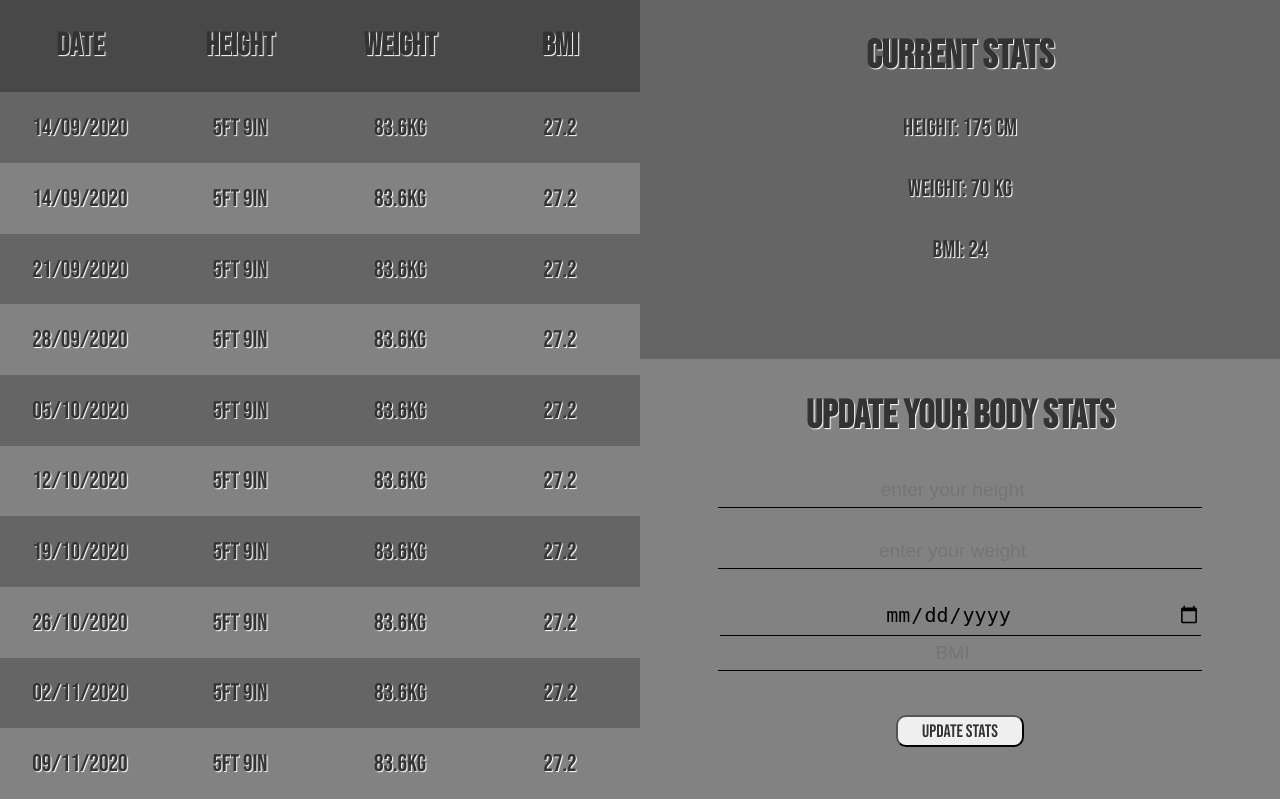
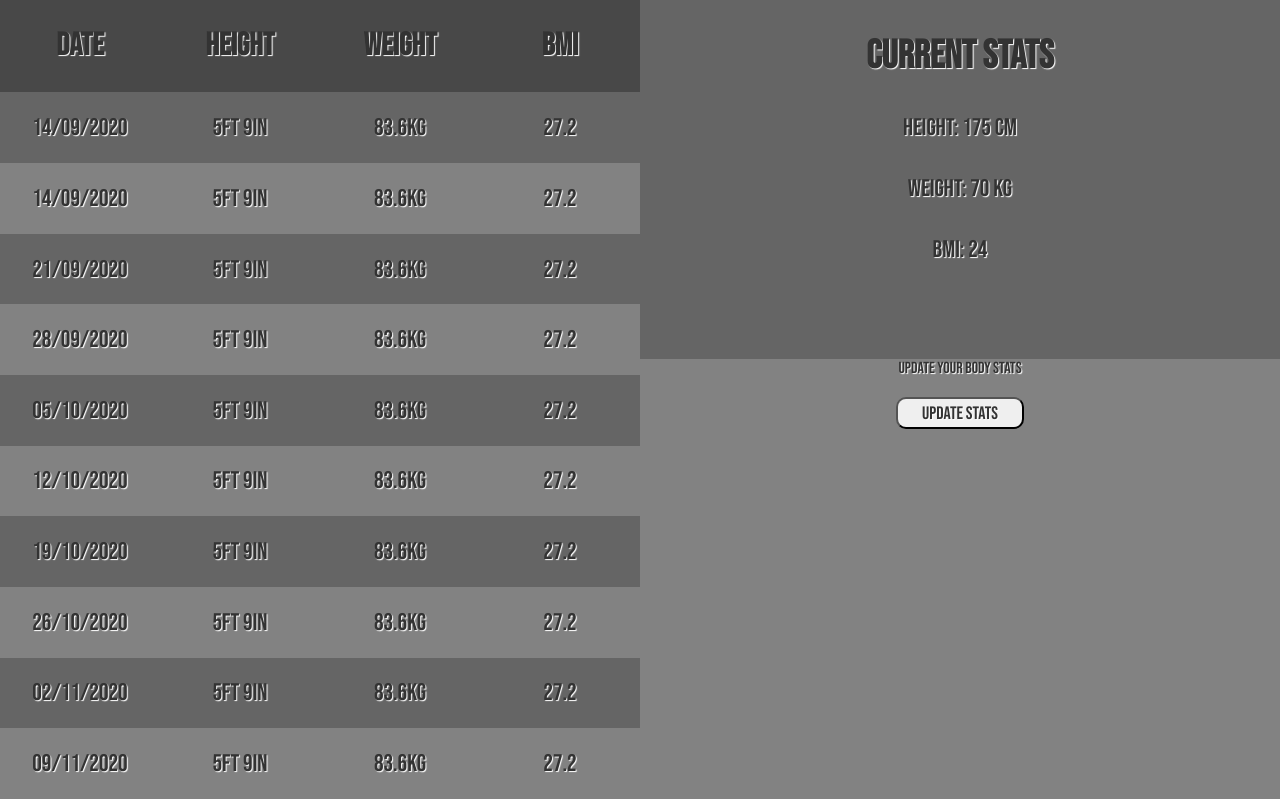
Before and after one commit to Group-21-Software-engineering-project/group21-fitnesswebapp, a Django app: page /bodyStats/ in a window 1280 px wide. Shown: the part 49-848 px from the top of the page. Run offline with Django 3.2, Linux system fonts and the light colour scheme; some libraries are stand-ins or nearby versions.

Commit message:
General working on body stats and the food tracker application - Allowing users data to be saved and returned from the database

```diff
--- a/fitnesswebapp/myproject/bodyStats/static/bodyStats/js/bodyStatsHome.js
+++ /dev/null
@@ -1,82 +0,0 @@
-/**
- *
- * @function updateUserBodyStats()
- * This function gets the data that the user has entered into the update body stats forms in bodyStatsHome.html.
- * To test that the js has gotten the correct values in the correct format, the users input is outputted to the console.
- * The users height and weigh is validated to ensure that the value that the user has inputted is with a set range, to
- * prevent problems from occurring if the users input negative values. If the user has selected to input their body
- * stats in imperial, the function will convert their stats into metric and then rounds the users body stats to two
- * decimal places. The function then calls upon the function calculateBMI() passing in values of the users height
- * and weight. All of the users stats are then placed into an object updatedBodyStats. The object is then turned into
- * a JSON object so it can then be sent to the back end of the website.
- *
- */
-
-function updateUserBodyStats() {
-
-    let bodyWeight = document.getElementById('updateBodyStats').elements.namedItem("bodyStatWeight").value;
-    //const bodyWeightUnit = document.getElementById('updateBodyStats').elements.namedItem("unitWeight").value;
-    let bodyHeight = document.getElementById('updateBodyStats').elements.namedItem("bodyStatHeight").value;
-    //const bodyHeightUnit = document.getElementById('updateBodyStats').elements.namedItem("unitHeight").value;
-    const bodyStatsDate = document.getElementById('updateBodyStats').elements.namedItem("bodyStatDate").value;
-
-    //console.log("Weight: " + bodyWeight + " " + bodyHeightUnit + "\nHeight: " + bodyHeight + " " + bodyWeightUnit + "\nDate: " + bodyStatsDate);
-    //console.log("Weight: " + bodyWeight + "\nHeight: " + bodyHeight+ "\nDate: " + bodyStatsDate);
-
-    if (bodyHeight <= 135 || bodyHeight >= 200 ) {
-        alert("Please enter in a valid height");
-    }
-
-    if (bodyWeight <= 35 || bodyWeight >= 200) {
-        alert("Please enter in a valid weight");
-    }
-/*
-    if (bodyWeightUnit === "lb") {
-        const bodyWeightTemp = (bodyWeight * 2.205);
-        bodyWeight = bodyWeightTemp.toFixed(2);
-    }
-
-    if (bodyHeightUnit === "inches") {
-        const bodyHeightTemp = (bodyHeight * 2.54);
-        bodyHeight = bodyHeightTemp.toFixed(2);
-    }
-*/
-    const bodyStatsBMI = calculateBMI(bodyHeight, bodyWeight);
-    //console.log(bodyStatsBMI);
-
-    let updatedBodyStats = {
-        "weight": bodyWeight,
-        "height": bodyHeight,
-        "date": bodyStatsDate,
-        "BMI": bodyStatsBMI
-    };
-
-    let updatedBodyStatsJSON = JSON.stringify(updatedBodyStats);
-
-    //console.log(updatedBodyStats);
-    //console.log(updatedBodyStatsJSON);
-
-}
-
-/**
- *
- * @function calculateBMI()
- * This functions takes in the user height and weight as parameters. It then converts the users height from centimeters
- * to meters by dividing the users height by 100. It then calculates the users BMI by dividing the users body weight
- * by their height squared, and then round to two decimals places.
- *
- * @param bodyHeight - the height of the user in centimeters
- * @param bodyWeight - the weight of the user in kilograms
- *
- * @return {number} BMI - the BMI of the user
- *
- */
-
-function calculateBMI(bodyHeight, bodyWeight) {
-    //console.log(bodyHeight);
-    //console.log(bodyWeight);
-    const heightMeters = (bodyHeight / 100);
-    const BMI = (bodyWeight / (heightMeters * heightMeters)).toFixed(2);
-    //console.log("Height: " + bodyHeight + "\nWeight: " + bodyWeight + "\nBMI: " + BMI);
-    return BMI;
-}
--- a/fitnesswebapp/myproject/bodyStats/templates/bodyStats/bodyStatsBase.html
+++ b/fitnesswebapp/myproject/bodyStats/templates/bodyStats/bodyStatsBase.html
@@ -7,7 +7,6 @@
     <title>Fitness tracker body stats</title>
     <link rel="stylesheet" type="text/css" href="{% static 'bodyStats/css/bodyStatsHome.css' %}">
     <link rel="stylesheet" type="text/css" href="{% static 'bodyStats/css/navigationBar.css' %}">
-    <script src="{% static 'bodyStats/js/bodyStatsHome.js' %}"></script>
 </head>
 <body>
 <!---Navigation bar-->
--- a/fitnesswebapp/myproject/bodyStats/templates/bodyStats/bodyStatsHome.html
+++ b/fitnesswebapp/myproject/bodyStats/templates/bodyStats/bodyStatsHome.html
@@ -1,4 +1,5 @@
 {% extends "bodyStats/bodyStatsBase.html" %}
+{% load crispy_forms_tags %}
 {% block content %}
 
 <!-- <style>
@@ -101,42 +102,22 @@
     <div class="bodyStats" id="bodyStatsTR">
         <h2 id="cTitle">Current stats</h2>
         <!-- Temporarily changing the a's to p's as I can't get margin working on a's -->
-        <!-- <a class="subTitle" id="currentHeight" href="{% url 'bodyStatsHistoryHeight-page' %}">Height: 175 cm</a><br> -->
         <p id="currentHeight">Height: 175 cm</p>
-        <!-- <a class="subTitle" id="currentWeight" href="{% url 'bodyStatsHistoryWeight-page' %}">Weight: 70 kg</a><br> -->
         <p id="currentWeight">Weight: 70 kg</p>
-        <!-- <a class="subTitle" id="currentBMI" href="{% url 'bodyStatsHistoryBMI-page' %}">BMI: 24</a><br> -->
         <p id="currentBMI">BMI: 24</p>
     </div>
 
     <!-- Update Stats (Bottom Right) -->
     <div class="inputBodyStats" id="inputBodyStatsBR">
         <!-- Title -->
-        <h2 class="title" id="uTitle">Update your body stats</h2>
-        <form class="updateBodyStats" id="updateBodyStats" method="POST">
-            <!-- Input Height -->
-            <input type="number" placeholder="enter your height" name="bodyStatHeight" id="bodyStatHeight" min="1" required>
-            <!-- Unit Height -->
-            <!-- <select name="unitHeight" id="unitHeight">
-                <option value="cm">cm</option>
-                <option value="inches">inches</option>
-            </select><br> -->
-            <!-- Input Weight -->
-            <input type="number" placeholder="enter your weight" name="bodyStatWeight" id="bodyStatWeight" min="1" required>
-            <!-- Unit Weight -->
-            <!-- <select name="unitWeight" id="unitWeight">
-                <option value="kg">kg</option>
-                <option value="lb">lb</option>
-            </select><br> -->
-            <!-- Input Date -->
-            <input type="date" placeholder="date" name="bodyStatDate" id="bodyStatDate" min="1970-01-01" max="2021-06-31" required>
-            <!-- Input BMI -->
-            <input type="number" placeholder="BMI" name="bodyStatBMI" id="bodyStatBMI" min="1" required>
-            <br>
-            <!-- Update Button -->
-            <button type="button" id="updateButton" name="bodyStatsUpdate" value="submit" onclick="updateUserBodyStats()">update stats</button>
-            <br><br>
-        </form>
+        <form id="updateBodyStats" class="input-group content-section" method="POST">
+                {% csrf_token %}
+                    <legend class="title" id="uTitle">Update your body stats</legend>
+                    {{ form|crispy }}
+                <div>
+                    <button type="button" id="updateButton" name="bodyStatsUpdate" class="submit-button">update stats</button>
+                </div>
+            </form>
     </div>
 </div>
 
--- a/fitnesswebapp/myproject/bodyStats/views.py
+++ b/fitnesswebapp/myproject/bodyStats/views.py
@@ -8,18 +8,6 @@ from django.http import HttpResponse
 
 def bodyStats(request):
     return render(request, 'bodyStats/bodyStatsHome.html')
-
-
-def bodyStatsHistoryBMI(request):
-    return render(request, 'bodyStats/bodyStatsHistoryBMI.html')
-
-
-def bodyStatsHistoryHeight(request):
-    return render(request, 'bodyStats/bodyStatsHistoryHeight.html')
-
-
-def bodyStatsHistoryWeight(request):
-    return render(request, 'bodyStats/bodyStatsHistoryWeight.html')
 
 
 def updateBodyStats(request):
--- a/fitnesswebapp/myproject/exercise/views.py
+++ b/fitnesswebapp/myproject/exercise/views.py
@@ -64,10 +64,10 @@ def get_date(req_day):
 
 #view for the log a request
 @login_required
-def log(request, food_log_id = None):
+def log(request, exercise_log_id = None):
     instance = exerciseLog()
-    if food_log_id:
-        instance = get_object_or_404(exerciseLog, pk=food_log_id)
+    if exercise_log_id:
+        instance = get_object_or_404(exerciseLog, pk=exercise_log_id)
     else:
         instance = exerciseLog()
 
--- a/fitnesswebapp/myproject/foodTracker/templates/foodTracker/foodTrackerBase.html
+++ b/fitnesswebapp/myproject/foodTracker/templates/foodTracker/foodTrackerBase.html
@@ -7,14 +7,13 @@
     <title>Fitness tracker Food Diary</title>
     <link rel="stylesheet" type="text/css" href="{% static 'foodTracker/css/foodTrackerHome.css' %}">
     <link rel="stylesheet" type="text/css" href="{% static 'foodTracker/css/navigationBar.css' %}">
-    <script src="{% static 'foodTracker/js/foodTracker.js' %}"></script>
 </head>
 <body>
 <!---Navigation bar-->
 <div class="navigationBar" id="navigationBar">
     <a href="/" class="active">Home</a>
     <a href="{% url 'about-page' %}" class="active">About us</a>
-    <a href="#" class="active">Exercise</a>
+    <a href="{% url 'exercise-page' %}" class="active">Exercise</a>
     <a href="{% url 'bodyStats-page' %}" class="active">Body Stats</a>
     <a href="{% url 'foodTacker-page' %}" class="active">Food</a>
     <a href="{% url 'profile-page' %}" class="active">Profile</a>
@@ -22,7 +21,7 @@
 </div>
 <section class="pageContent">
     {% block content %}
-    <!--Pages that extend from base get added to this block-->
+    <!--Pages that extend from base get added in this block-->
     {% endblock %}
 </section>
 </body>
--- a/fitnesswebapp/myproject/myproject/urls.py
+++ b/fitnesswebapp/myproject/myproject/urls.py
@@ -37,9 +37,6 @@ urlpatterns = [
 
     # bodyStats app views
     path('bodyStats/', bodyStats_views.bodyStats, name="bodyStats-page"),
-    path('bodyStatsHistoryBMI/', bodyStats_views.bodyStatsHistoryBMI, name="bodyStatsHistoryBMI-page"),
-    path('bodyStatsHistoryHeight/', bodyStats_views.bodyStatsHistoryHeight, name="bodyStatsHistoryHeight-page"),
-    path('bodyStatsHistoryWeight/', bodyStats_views.bodyStatsHistoryWeight, name="bodyStatsHistoryWeight-page"),
 
     # exercise app views
     path('exercise/', exercise_views.exercise, name="exercise-page"),
```
Also changed, not shown: fitnesswebapp/myproject/bodyStats/templates/bodyStats/bodyStatsHistoryBMI.html (deleted, +0 -9 lines), fitnesswebapp/myproject/bodyStats/templates/bodyStats/bodyStatsHistoryHeight.html (deleted, +0 -9 lines), fitnesswebapp/myproject/bodyStats/templates/bodyStats/bodyStatsHistoryWeight.html (deleted, +0 -9 lines), fitnesswebapp/myproject/foodTracker/views.py (+0 -16 lines).
